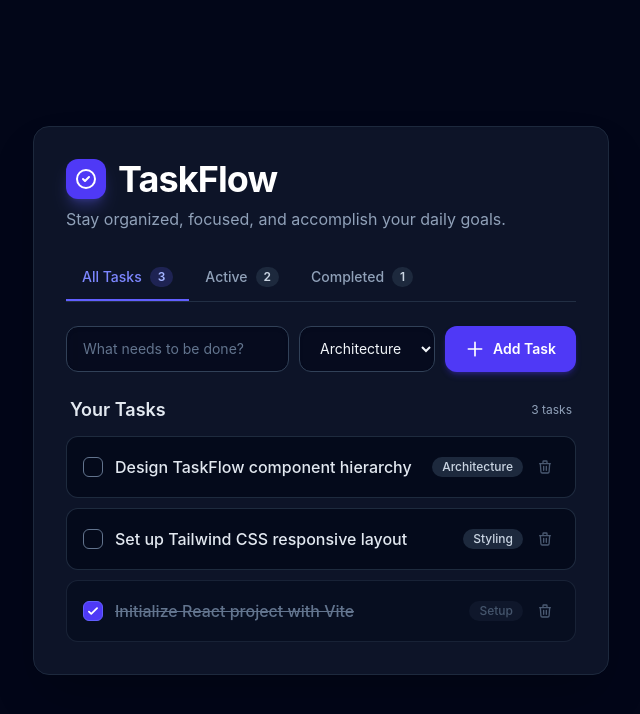
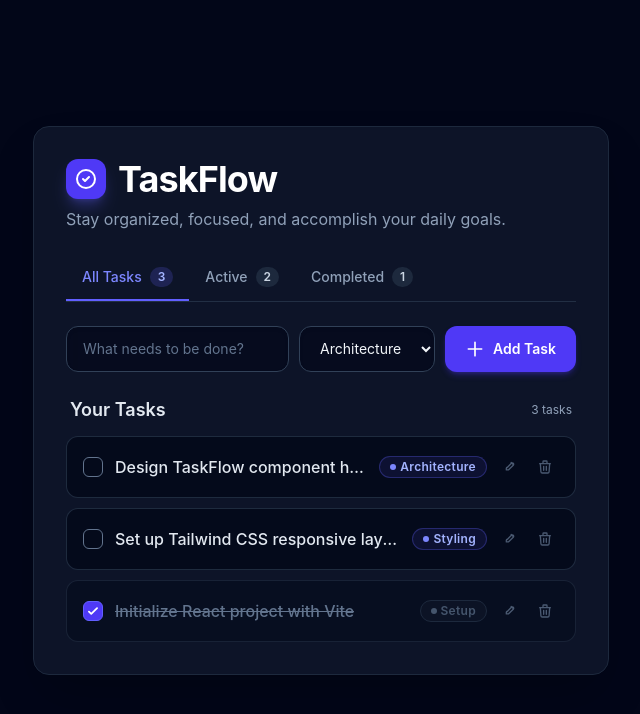
Before and after one commit to neo-0706/taskflow-react, a React (Vite) app: page / in a window 1280 px wide. Shown: the top 714 px of the page, without its empty margins (319-959 px from the left). Built offline with nearby package versions, Linux system fonts and the light colour scheme.

Commit message:
feat: add todo editing

```diff
--- a/src/components/TodoApp.jsx
+++ b/src/components/TodoApp.jsx
@@ -55,7 +55,7 @@ export default function TodoApp() {
     );
   };
 
-  const handleFilterChange  = (status) => setActiveFilter(status);
+  const handleFilterChange = (status) => setActiveFilter(status);
 
   const activeTasks = todos.filter((todo) => !todo.isCompleted);
   const completedTasks = todos.filter((todo) => todo.isCompleted);
@@ -68,6 +68,20 @@ export default function TodoApp() {
     filteredTodos = completedTasks;
   }
 
+  const handleEditTodo = (todoId, newText, newCategory) => {
+    setTodos((prevTodos) =>
+      prevTodos.map((todo) => {
+        if (todo.id === todoId) {
+          return {
+            ...todo,
+            text: newText,
+            category: newCategory,
+          };
+        }
+        return todo;
+      }),
+    );
+  };
 
   return (
     <div className="w-full max-w-xl rounded-2xl border border-slate-800 bg-slate-900/90 p-6 shadow-2xl backdrop-blur-xl sm:p-8 space-y-6">
@@ -84,6 +98,7 @@ export default function TodoApp() {
         todos={filteredTodos}
         onToggleTodo={handleToggleTodo}
         onDeleteTodo={handleDeleteTodo}
+        onEditTodo={handleEditTodo}
       />
     </div>
   );
--- a/src/components/TodoInput.jsx
+++ b/src/components/TodoInput.jsx
@@ -35,6 +35,9 @@ export default function TodoInput({ onAddItem }) {
         <option value="Setup" className="bg-slate-900 text-slate-100">
           Setup
         </option>
+        <option value="Setup" className="bg-slate-900 text-slate-100">
+          General
+        </option>
       </select>
       <button
         type="button"
--- a/src/components/TodoItem.jsx
+++ b/src/components/TodoItem.jsx
@@ -1,4 +1,79 @@
-export default function TodoItem({ text, isCompleted, category, onToggleTodo, todoId, onDeleteTodo}) {
+import { useState } from "react";
+
+export default function TodoItem({
+  text,
+  isCompleted,
+  category,
+  onToggleTodo,
+  todoId,
+  onDeleteTodo,
+  onEditTodo,
+}) {
+  const [isEditing, setIsEditing] = useState(false);
+  const [editText, setEditText] = useState(text);
+  const [editCategory, setEditCategory] = useState(category || "General");
+
+  const categories = ["Architecture", "Styling", "Setup", "General"];
+
+  const handleSave = () => {
+    if (!editText.trim()) return;
+    onEditTodo(todoId, editText, editCategory);
+    setIsEditing(false);
+  };
+
+  const handleCancel = () => {
+    setEditText(text);
+    setEditCategory(category || "General");
+    setIsEditing(false);
+  };
+
+  // حالت ویرایش تسک
+  if (isEditing) {
+    return (
+      <li className="flex items-center justify-between gap-2 rounded-xl border border-indigo-500/50 bg-slate-950 p-3 shadow-lg">
+        <div className="flex flex-1 flex-col sm:flex-row gap-2">
+          <input
+            type="text"
+            value={editText}
+            onChange={(e) => setEditText(e.target.value)}
+            className="w-full rounded-lg border border-slate-700 bg-slate-900 px-3 py-1.5 text-sm text-slate-100 focus:border-indigo-500 focus:outline-none"
+            autoFocus
+          />
+          {/* بخش انتخاب کشویی دسته‌بندی */}
+          <select
+            value={editCategory}
+            onChange={(e) => setEditCategory(e.target.value)}
+            className="w-full sm:w-36 rounded-lg border border-slate-700 bg-slate-900 px-3 py-1.5 text-xs text-slate-100 focus:border-indigo-500 focus:outline-none cursor-pointer"
+          >
+            {categories.map((cat) => (
+              <option key={cat} value={cat}>
+                {cat}
+              </option>
+            ))}
+          </select>
+        </div>
+
+        <div className="flex items-center gap-1.5 shrink-0">
+          <button
+            type="button"
+            onClick={handleSave}
+            className="rounded-lg bg-indigo-600 px-2.5 py-1.5 text-xs font-medium text-white hover:bg-indigo-500 cursor-pointer transition-colors"
+          >
+            Save
+          </button>
+          <button
+            type="button"
+            onClick={handleCancel}
+            className="rounded-lg bg-slate-800 px-2.5 py-1.5 text-xs font-medium text-slate-300 hover:bg-slate-700 cursor-pointer transition-colors"
+          >
+            Cancel
+          </button>
+        </div>
+      </li>
+    );
+  }
+
+  // حالت معمولی (نمایش تسک)
   return (
     <li
       className={`group flex items-center justify-between gap-3 rounded-xl border p-4 transition-all ${
@@ -19,18 +94,8 @@ export default function TodoItem({ text, isCompleted, category, onToggleTodo, to
           }`}
         >
           {isCompleted && (
-            <svg
-              className="h-3.5 w-3.5"
-              fill="none"
-              stroke="currentColor"
-              viewBox="0 0 24 24"
-            >
-              <path
-                strokeLinecap="round"
-                strokeLinejoin="round"
-                strokeWidth="3"
-                d="M5 13l4 4L19 7"
-              />
+            <svg className="h-3.5 w-3.5" fill="none" stroke="currentColor" viewBox="0 0 24 24">
+              <path strokeLinecap="round" strokeLinejoin="round" strokeWidth="3" d="M5 13l4 4L19 7" />
             </svg>
           )}
         </button>
@@ -47,28 +112,44 @@ export default function TodoItem({ text, isCompleted, category, onToggleTodo, to
       <div className="flex items-center gap-2 shrink-0">
         {category && (
           <span
-            className={`hidden sm:inline-block rounded-full px-2.5 py-0.5 text-xs font-medium ${
+            className={`hidden sm:inline-flex items-center gap-1 rounded-full border px-2.5 py-0.5 text-xs font-semibold tracking-wide ${
               isCompleted
-                ? "bg-slate-900 text-slate-600"
-                : "bg-slate-800 text-slate-300"
+                ? "border-slate-800 bg-slate-900/60 text-slate-600"
+                : "border-indigo-500/30 bg-indigo-500/10 text-indigo-300"
             }`}
           >
+            <span
+              className={`h-1.5 w-1.5 rounded-full ${
+                isCompleted ? "bg-slate-600" : "bg-indigo-400"
+              }`}
+            />
             {category}
           </span>
         )}
 
         <button
           type="button"
+          aria-label="Edit task"
+          onClick={() => setIsEditing(true)}
+          className="rounded-lg p-1.5 text-slate-500 opacity-75 transition-colors hover:bg-indigo-500/10 hover:text-indigo-400 focus-visible:outline-none group-hover:opacity-100 cursor-pointer"
+        >
+          <svg className="h-4 w-4" fill="none" stroke="currentColor" viewBox="0 0 24 24">
+            <path
+              strokeLinecap="round"
+              strokeLinejoin="round"
+              strokeWidth="2"
+              d="M15.232 5.232l3.536 3.536M9 13l6.586-6.586a2 2 0 112.828 2.828L11.828 15.828a2 2 0 01-1.414.586H8v-2.414a2 2 0 01.586-1.414z"
+            />
+          </svg>
+        </button>
+
+        <button
+          type="button"
           aria-label="Delete task"
           onClick={() => onDeleteTodo(todoId)}
-          className="rounded-lg p-1.5 text-slate-500 opacity-75 transition-colors hover:bg-rose-500/10 hover:text-rose-400 group-hover:opacity-100 cursor-pointer"
+          className="rounded-lg p-1.5 text-slate-500 opacity-75 transition-colors hover:bg-rose-500/10 hover:text-rose-400 focus-visible:outline-none group-hover:opacity-100 cursor-pointer"
         >
-          <svg
-            className="h-4 w-4"
-            fill="none"
-            stroke="currentColor"
-            viewBox="0 0 24 24"
-          >
+          <svg className="h-4 w-4" fill="none" stroke="currentColor" viewBox="0 0 24 24">
             <path
               strokeLinecap="round"
               strokeLinejoin="round"
--- a/src/components/TodoList.jsx
+++ b/src/components/TodoList.jsx
@@ -1,6 +1,6 @@
 import TodoItem from "./TodoItem";
 
-export default function TodoList({ todos, onToggleTodo, onDeleteTodo }) {
+export default function TodoList({ todos, onToggleTodo, onDeleteTodo, onEditTodo }) {
   if (todos.length > 0) {
     return (
       <section className="space-y-3">
@@ -20,6 +20,7 @@ export default function TodoList({ todos, onToggleTodo, onDeleteTodo }) {
               onToggleTodo={onToggleTodo}
               todoId={todo.id}
               onDeleteTodo={onDeleteTodo}
+              onEditTodo={onEditTodo}
             />
           ))}
         </ul>
```
